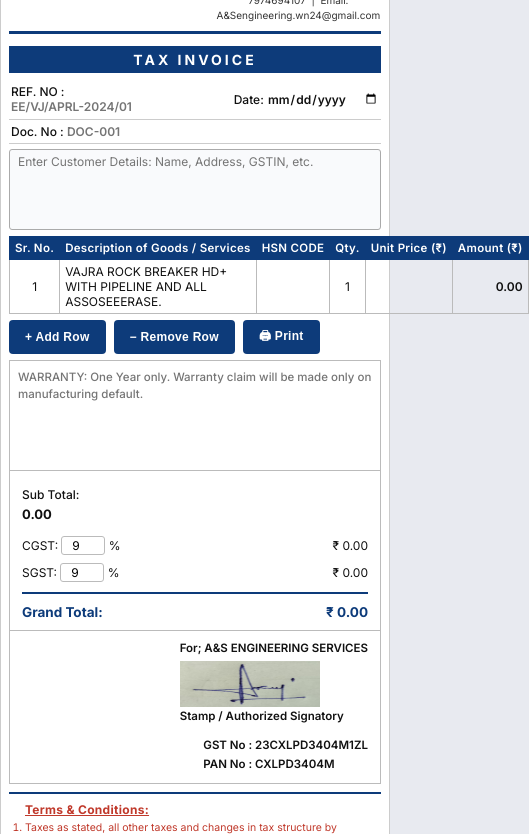
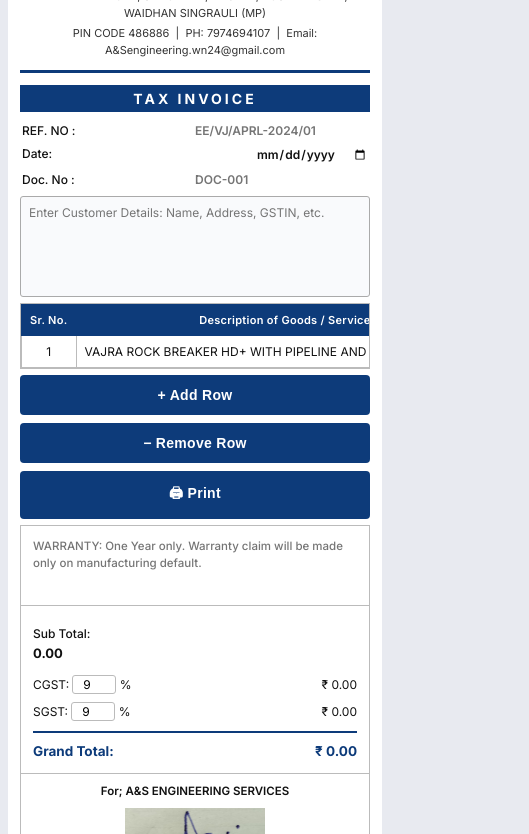
Before and after one commit to Lavkush8817/New-fromated-Invovice, a plain HTML site: page index.html in a window 390 px wide. Shown: the part 128-962 px from the top of the page, 529 px wide, since content can reach past the window. Drawn offline with Linux system fonts and the light colour scheme.

Commit message:
Optimize invoice for mobile devices

```diff
--- a/style.css
+++ b/style.css
@@ -550,24 +550,64 @@
 
 /* ─── Responsive (screen only) ─── */
 @media screen and (max-width: 820px) {
-  body { padding: 8px 0 24px; }
+  body { padding: 8px; overflow-x: hidden; }
 
   .invoice-container {
     width: 100%;
     min-height: auto;
-    padding: 8px;
+    padding: 12px;
     box-shadow: none;
-    border: 1px solid #ccc;
+    border: none;
   }
 
-  .company-info h1 { font-size: 16px; }
-  .company-info p { font-size: 10px; }
-  .quotation-table { font-size: 10px; }
-  .quotation-table th, .quotation-table td { padding: 4px 5px; }
+  .header {
+    flex-direction: column;
+    text-align: center;
+    gap: 12px;
+  }
+
+  .company-info h1 { font-size: 16px; margin-bottom: 8px; }
+  .company-info p { font-size: 11px; margin-bottom: 4px; }
+
+  .quotation-info {
+    flex-direction: column;
+    align-items: flex-start;
+    gap: 8px;
+    border: none;
+  }
+  .doc-no-row { border: none; }
+
+  .quotation-info p, .doc-no-row p { width: 100%; display: flex; justify-content: space-between; }
+
+  .customer-info { padding: 8px; }
+  #customer-info { height: auto; min-height: 80px; }
+
+  .quotation-table {
+    display: block;
+    overflow-x: auto;
+    white-space: nowrap;
+    -webkit-overflow-scrolling: touch;
+    border: 1px solid #bbb;
+  }
+
+  .quotation-table th, .quotation-table td { padding: 8px; }
+  .quotation-table th { font-size: 11px; }
+  .quotation-table td { font-size: 12px; }
 
   .totals { flex-direction: column; }
-  .warranty { border-right: none; border-bottom: 1.5px solid #bbb; }
+  .warranty { border-right: none; border-bottom: 1.5px solid #bbb; padding: 12px; min-height: 80px; }
+  .amounts { padding: 12px; }
 
-  .signature-container { flex-direction: column; gap: 10px; }
-  #gst_no { text-align: left; }
+  .button-container { flex-direction: column; gap: 8px; }
+  #btns { width: 100%; padding: 12px; font-size: 14px; height: auto; }
+
+  .signature-container { flex-direction: column; align-items: center; gap: 16px; text-align: center; }
+  .signature { text-align: center; }
+  #singh { margin: 8px auto; }
+  #gst_no { text-align: center; }
+
+  .payment-footer { flex-direction: column; border-radius: 8px; }
+  .payment-info { padding: 16px; }
+  .payment-accent { padding: 16px; justify-content: center; text-align: center; }
+  .pa-contact { text-align: center; }
 }
```
